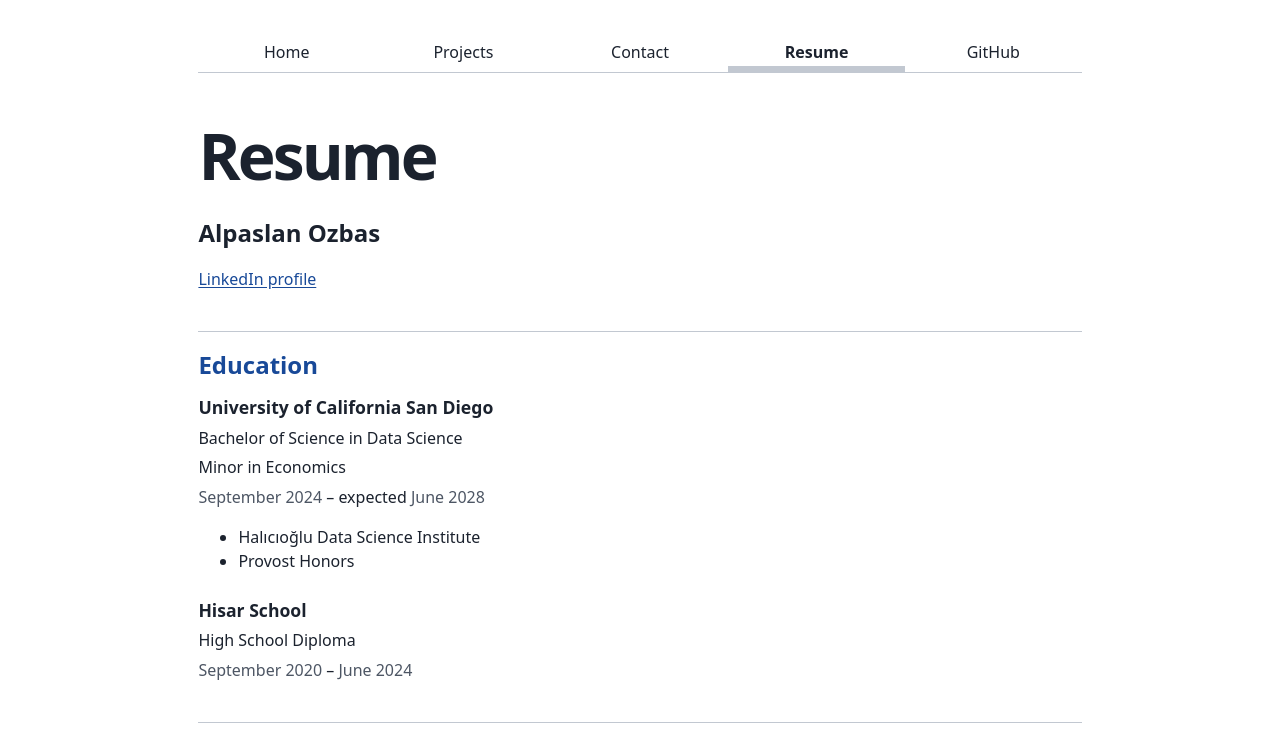
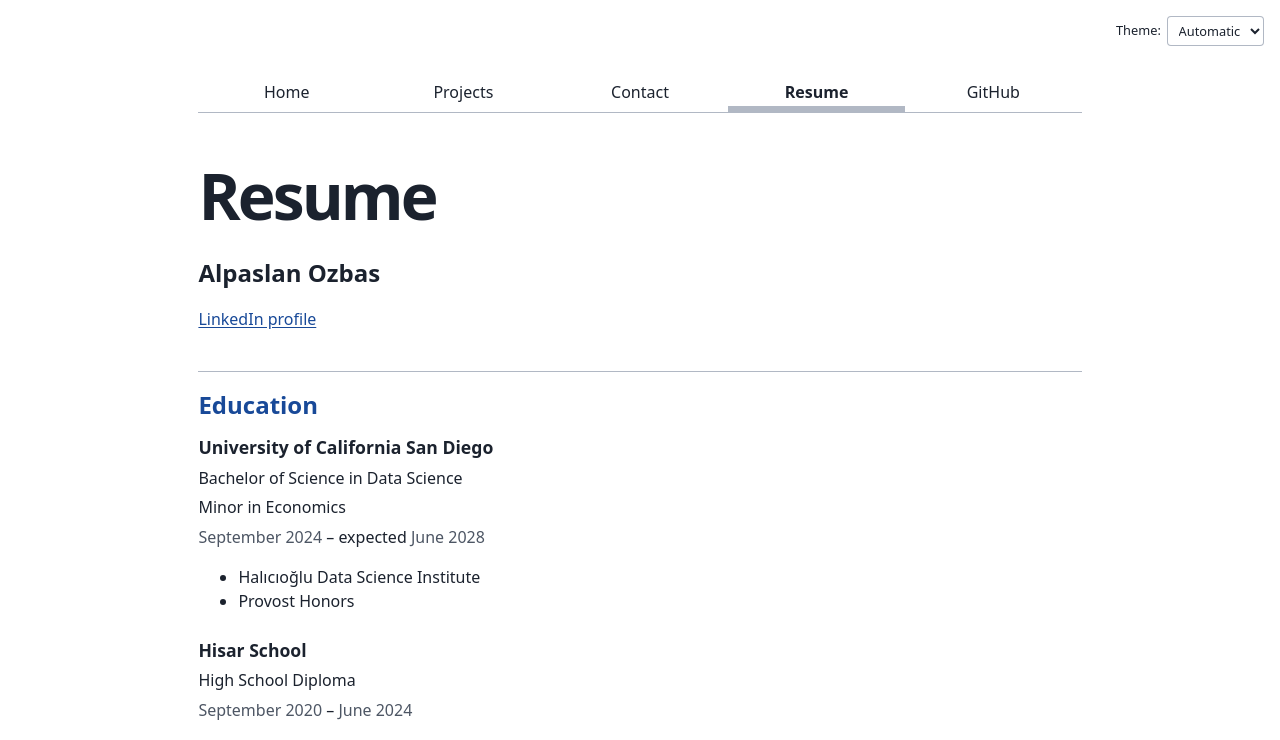
Before and after one commit to aozbas/portfolio, a plain HTML site: page resume/index.html in a window 1280 px wide. Shown: the top 740 px of the page. Drawn offline with Linux system fonts and the light colour scheme.

Commit message:
Add navigation and themes

```diff
--- /dev/null
+++ b/global.js
@@ -0,0 +1,76 @@
+// Adapted from https://dsc106.com/labs/lab03/.
+const pages = [
+  { url: '', title: 'Home' },
+  { url: 'projects/', title: 'Projects' },
+  { url: 'contact/', title: 'Contact' },
+  { url: 'resume/', title: 'Resume' },
+  { url: 'https://github.com/aozbas', title: 'GitHub' },
+];
+
+const BASE_PATH =
+  location.hostname === 'localhost' || location.hostname === '127.0.0.1'
+    ? '/'
+    : '/portfolio/';
+
+const nav = document.createElement('nav');
+nav.setAttribute('aria-label', 'Main navigation');
+document.body.prepend(nav);
+
+const currentPath = location.pathname.replace(/index\.html$/, '');
+
+for (const page of pages) {
+  const link = document.createElement('a');
+  link.href = page.url.startsWith('http') ? page.url : BASE_PATH + page.url;
+  link.textContent = page.title;
+
+  if (link.host === location.host && link.pathname === currentPath) {
+    link.classList.add('current');
+    link.setAttribute('aria-current', 'page');
+  }
+
+  if (link.host !== location.host) {
+    link.target = '_blank';
+    link.rel = 'noopener noreferrer';
+  }
+
+  nav.append(link);
+}
+
+document.body.insertAdjacentHTML(
+  'afterbegin',
+  `<label class="color-scheme">
+    Theme:
+    <select>
+      <option value="light dark">Automatic</option>
+      <option value="light">Light</option>
+      <option value="dark">Dark</option>
+    </select>
+  </label>`,
+);
+
+const select = document.querySelector('.color-scheme select');
+
+function setColorScheme(colorScheme) {
+  document.documentElement.style.setProperty('color-scheme', colorScheme);
+  select.value = colorScheme;
+}
+
+try {
+  const savedScheme = localStorage.getItem('colorScheme');
+  if (['light dark', 'light', 'dark'].includes(savedScheme)) {
+    setColorScheme(savedScheme);
+  }
+} catch (error) {
+  console.warn('Could not load the saved theme.', error);
+}
+
+select.addEventListener('input', (event) => {
+  const colorScheme = event.target.value;
+  setColorScheme(colorScheme);
+
+  try {
+    localStorage.setItem('colorScheme', colorScheme);
+  } catch (error) {
+    console.warn('Could not save the theme.', error);
+  }
+});
--- a/resume/index.html
+++ b/resume/index.html
@@ -5,15 +5,9 @@
     <meta name="viewport" content="width=device-width, initial-scale=1.0" />
     <title>Resume | Alpaslan Ozbas</title>
     <link rel="stylesheet" href="../style.css" />
+    <script type="module" src="../global.js"></script>
   </head>
   <body>
-    <nav aria-label="Main navigation">
-      <a href="../">Home</a>
-      <a href="../projects/">Projects</a>
-      <a href="../contact/">Contact</a>
-      <a href="./" class="current" aria-current="page">Resume</a>
-      <a href="https://github.com/aozbas" target="_blank" rel="noopener noreferrer">GitHub</a>
-    </nav>
     <main class="resume">
       <h1>Resume</h1>
       <p class="resume-name">Alpaslan Ozbas</p>
--- a/style.css
+++ b/style.css
@@ -1,9 +1,10 @@
-/* Layout techniques adapted from https://dsc106.com/labs/lab02/. */
+/* Adapted from https://dsc106.com/labs/lab02/ and https://dsc106.com/labs/lab03/. */
 :root {
-  --color-accent: oklch(42% 0.14 260);
-  --color-accent-light: oklch(96% 0.018 260);
-  --color-border: oklch(83% 0.015 260);
-  --color-muted: oklch(45% 0.025 260);
+  color-scheme: light dark;
+  --color-accent: light-dark(oklch(42% 0.14 260), oklch(78% 0.1 260));
+  --color-accent-light: color-mix(in oklch, var(--color-accent), canvas 92%);
+  --color-border: oklch(55% 0.04 260 / 50%);
+  --color-muted: light-dark(oklch(45% 0.025 260), oklch(76% 0.025 260));
   accent-color: var(--color-accent);
 }
 
@@ -14,10 +15,10 @@
 body {
   /* Font baseline from https://dsc106.com/labs/lab01/#step-5-add-a-css-stylesheet */
   font: 100%/1.5 system-ui;
-  color: oklch(25% 0.025 260);
-  background: white;
+  color: light-dark(oklch(25% 0.025 260), oklch(92% 0.015 260));
+  background: canvas;
   max-width: 100ch;
-  margin-block: 2rem 4rem;
+  margin-block: 4.5rem 4rem;
   margin-inline: auto;
   padding-inline: 1rem;
 }
@@ -105,8 +106,27 @@ main > p {
 
 input,
 textarea,
-button {
+button,
+select {
   font: inherit;
+}
+
+.color-scheme {
+  position: absolute;
+  top: 1rem;
+  right: 1rem;
+  display: inline-flex;
+  align-items: center;
+  gap: 0.5em;
+  font-size: 80%;
+}
+
+.color-scheme select {
+  padding: 0.3em 0.5em;
+  border: 1px solid var(--color-border);
+  border-radius: 0.25rem;
+  color: inherit;
+  background: canvas;
 }
 
 input,
@@ -117,7 +137,7 @@ textarea {
   border: 1px solid var(--color-border);
   border-radius: 0.25rem;
   color: inherit;
-  background: white;
+  background: canvas;
 }
 
 textarea {
@@ -143,13 +163,13 @@ form button {
   padding: 0.75em 1em;
   border: 1px solid var(--color-accent);
   border-radius: 0.25rem;
-  color: white;
+  color: light-dark(white, oklch(20% 0.025 260));
   background: var(--color-accent);
   cursor: pointer;
 }
 
 form button:hover {
-  background: oklch(34% 0.12 260);
+  background: light-dark(oklch(34% 0.12 260), oklch(85% 0.08 260));
 }
 
 .projects {
@@ -246,10 +266,6 @@ form button:hover {
 }
 
 @media (max-width: 35rem) {
-  body {
-    margin-top: 1rem;
-  }
-
   nav {
     margin-bottom: 2rem;
     font-size: 0.875rem;
```
Also changed, not shown: contact/index.html (+1 -7 lines), index.html (+1 -7 lines), projects/index.html (+1 -7 lines).
